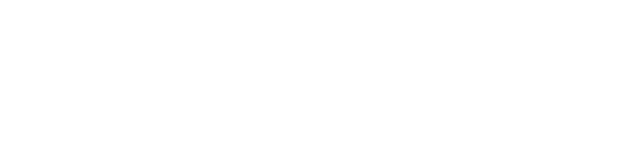
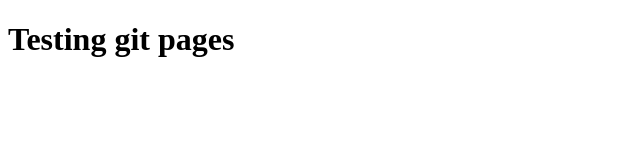
Before and after one commit to ussamor2/Assignment-2, a plain HTML site: page website/index.html in a window 1280 px wide. Shown: the whole page, without its empty margins (0-640 px from the left). Drawn offline with Linux system fonts and the light colour scheme.

Commit message:
Upload 1st edit to html & css files

```diff
--- a/website/css/style.css
+++ b/website/css/style.css
@@ -0,0 +1,3 @@
+h1{
+	color: red;
+}
--- a/website/index.html
+++ b/website/index.html
@@ -3,9 +3,9 @@
 <head>
 	<meta charset="utf-8">
 	<meta name="viewport" content="width=device-width, initial-scale=1">
-	<title></title>
+	<title>Assigment 2</title>
 </head>
 <body>
-
+<h1> Testing git pages</h1>
 </body>
 </html>
```
